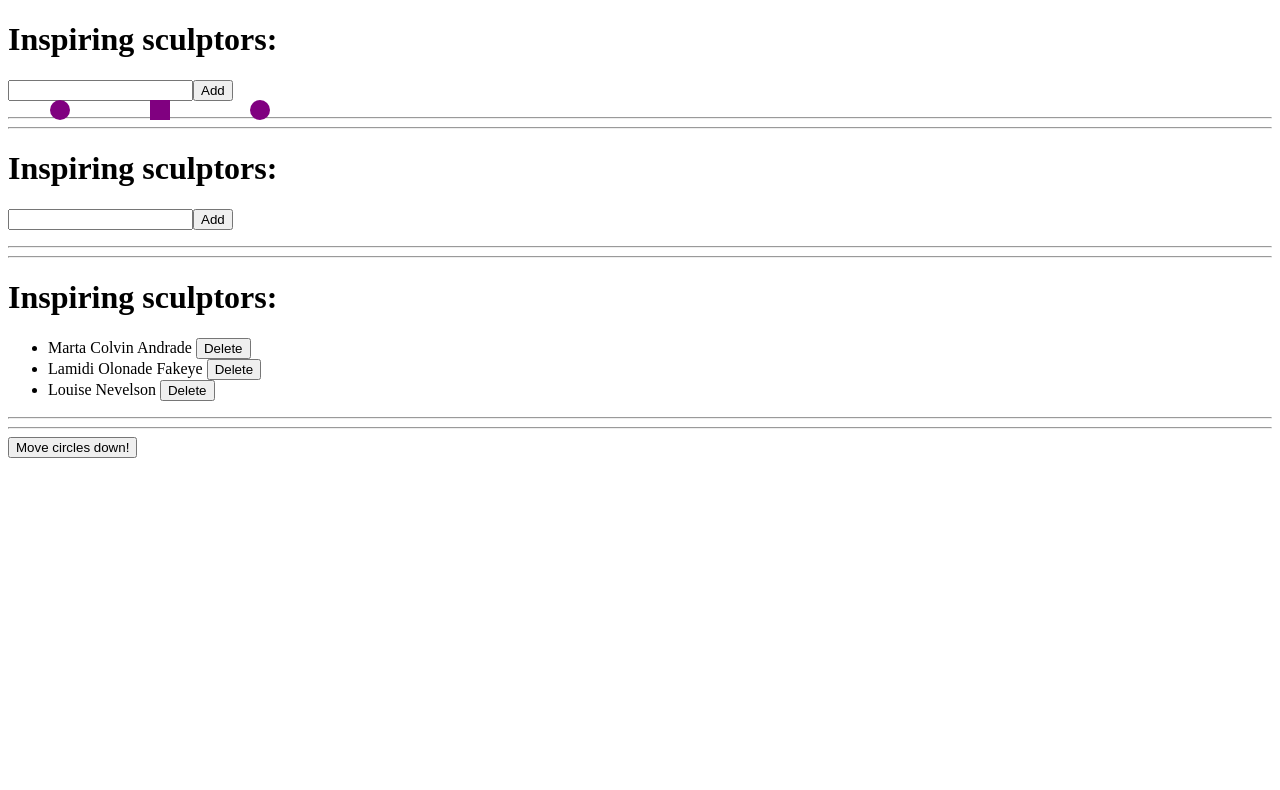
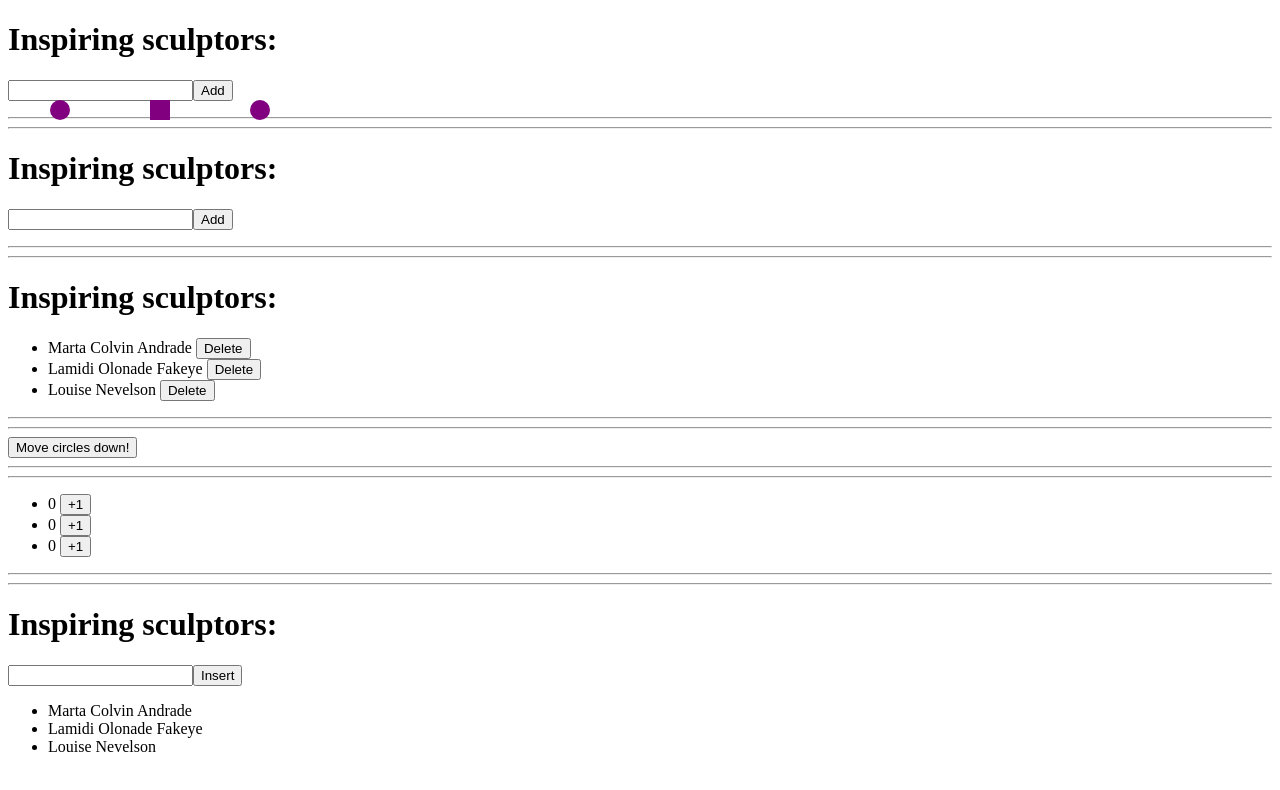
Before and after one commit to DHughes666/react_doc_2, a React (Create React App) app: page / in a window 1280 px wide. Shown: the top 790 px of the page. Built offline with nearby package versions, Linux system fonts and the light colour scheme.

Commit message:
Inserting into an array

```diff
--- a/src/App.js
+++ b/src/App.js
@@ -1,4 +1,5 @@
-import List1, { List2, List3, ShapeEditor } from "./array_component";
+import List1, { List2, List3, List4,
+  ShapeEditor, CounterList } from "./array_component";
 
 
 const App = () => {
@@ -14,6 +15,12 @@ const App = () => {
       <hr />
       <hr />
       <ShapeEditor />
+      <hr />
+      <hr />
+      <CounterList />
+      <hr />
+      <hr />
+      <List4 />
 
     </>
 
--- a/src/array_component.jsx
+++ b/src/array_component.jsx
@@ -165,5 +165,111 @@ let initialShapes = [
 
   }
 
+  // Replacing items in an array
+  /**
+   * It is particularly common to want to replace one
+   * or more items in an array. Assignments like
+   * arr[0] = 'bird' are mutating the original array,
+   * so instead you’ll want to use map for this as well.
+
+    To replace an item, create a new array with map.
+    Inside your map call, you will receive the item index as
+    the second argument. Use it to decide whether to return the
+    original item (the first argument) or something else
+   */
+
+let initialCounters = [
+    0, 0, 0
+]
+
+const CounterList = () => {
+    const [counters, setCounters] = useState(initialCounters);
+
+    const handleIncrementClick = (index) => {
+        const nextCounters = counters.map((c, i) => {
+            if (i === index) {
+                // Increment the clicked counter
+                return c + 1;
+            } else {
+                // The rest haven't changed
+                return c;
+            }
+        });
+        setCounters(nextCounters);
+    }
+
+    return (
+        <ul>
+            {counters.map((counter, i) => (
+                <li key={i}>
+                    {counter}{' '}
+                    <button onClick={() => {
+                        handleIncrementClick(i)
+                    }}>+1</button>
+                </li>
+            ))}
+        </ul>
+    );
+
+}
+
+// Inserting into an array
+
+/**
+ * Sometimes, you may want to insert an item at a particular
+ * position that’s neither at the beginning nor at the end.
+ * To do this, you can use the ... array spread syntax together
+ * with the slice() method. The slice() method lets
+ * you cut a “slice” of the array. To insert an item,
+ * you will create an array that spreads the slice before the
+ * insertion point, then the new item, and then the rest of the original array.
+ */
+
+let nextId2 = 3;
+const initialArtists3 = [
+    {id: 0, name: 'Marta Colvin Andrade'},
+    {id: 1, name: 'Lamidi Olonade Fakeye'},
+    {id: 2, name: 'Louise Nevelson'}
+];
+
+const List4 = () => {
+    const [name, setName] = useState('');
+    const [artists, setArtists] = useState(initialArtists3);
+
+    const handleClick = () => {
+        const insertAt = 1; // Could be any index
+        const nextArtists = [
+            // Items before the insertion point:
+            ...artists.slice(0, insertAt),
+            // New item:
+            {id: nextId2++, name: name},
+            // Items after the insertion point:
+            ...artists.slice(insertAt)
+        ];
+        setArtists(nextArtists);
+        setName('')
+    }
+
+    return (
+        <>
+            <h1>Inspiring sculptors: </h1>
+            <input
+                value={name}
+                onChange={e => setName(e.target.value)}
+            />
+            <button onClick={handleClick}>
+                Insert
+            </button>
+            <ul>
+                {artists.map(artist => (
+                    <li key={artist.id}>{artist.name}</li>
+                ))}
+            </ul>
+        </>
+    )
+}
+
+
+
 export default List1;
-export { List2, List3, ShapeEditor };
+export { List2, List3, List4, ShapeEditor, CounterList };
```
